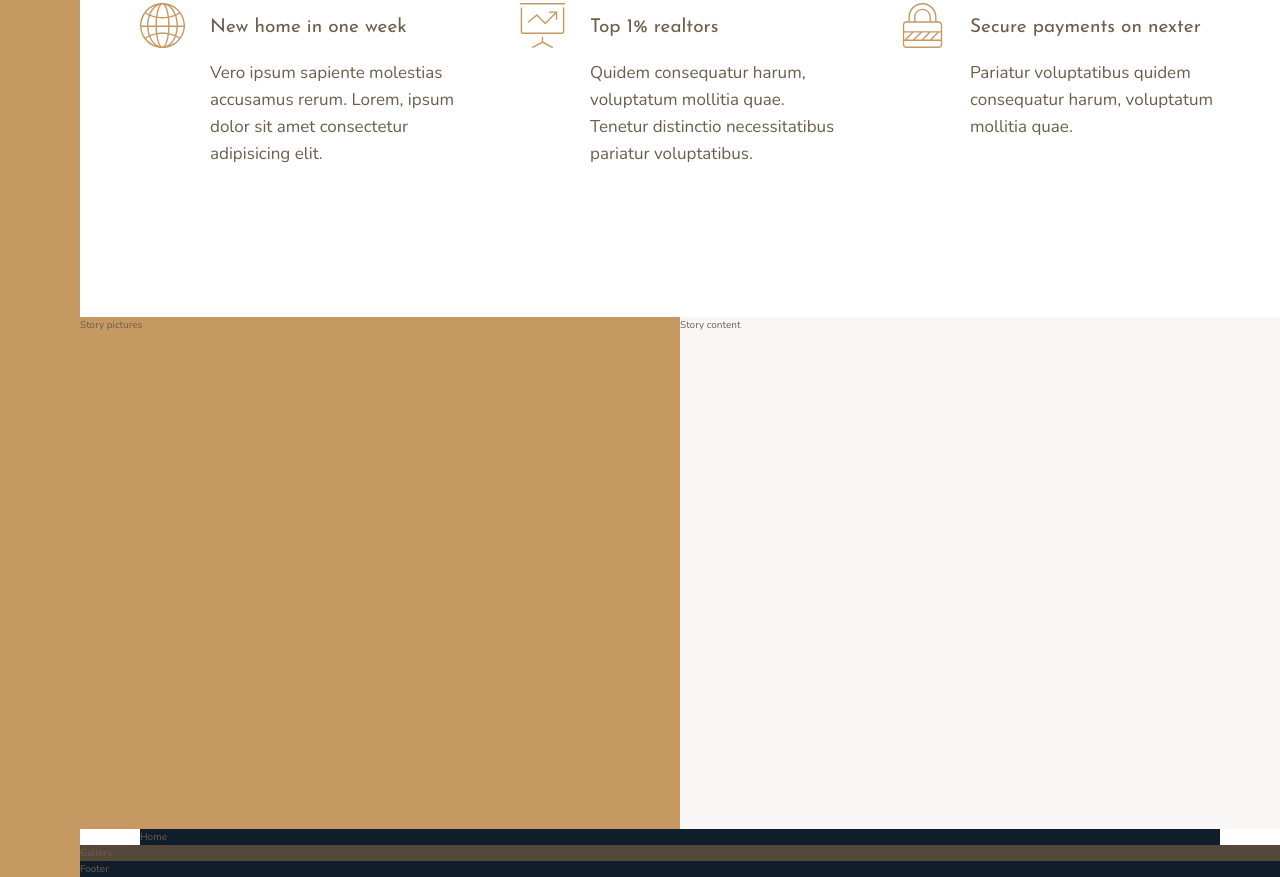
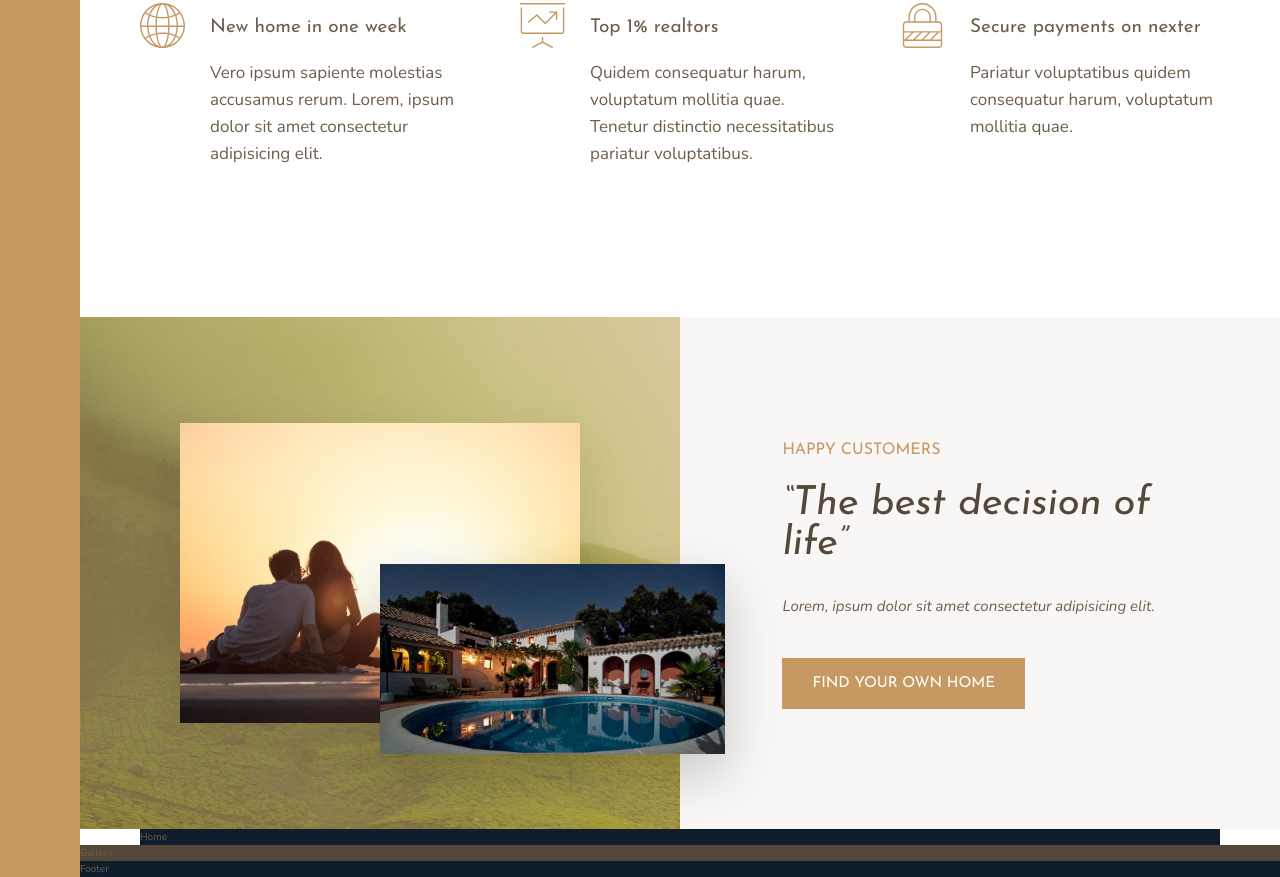
Before and after one commit to Ollie-lee/Nexter, a website: page index.html in a window 1280 px wide. Shown: the part 1018-1895 px from the top of the page. Drawn offline with nearby package versions, Linux system fonts and the light colour scheme.

Commit message:
add story part

```diff
--- a/index.html
+++ b/index.html
@@ -80,11 +80,17 @@
     </section>
 
     <div class="story__pictures">
-        Story pictures
+        <img src="img/story-1.jpeg" alt="Couple with new house" class="story__img--1">
+        <img src="img/story-2.jpeg" alt="New house" class="story__img--2">
+
     </div>
 
     <div class="story__content">
-        Story content
+        <h3 class="heading-3 mb-sm">Happy Customers</h3>
+        <h2 class="heading-2 heading-2--dark mb-md">&ldquo;The best decision of life&rdquo;</h2>
+        <p class="story__text">Lorem, ipsum dolor sit amet consectetur adipisicing elit.
+        </p>
+        <button class="btn">Find your own home</button>
     </div>
 
     <section class="homes">
--- a/sass/_features.scss
+++ b/sass/_features.scss
@@ -4,7 +4,7 @@
     margin: 15rem 0;
 
     display: grid;
-    grid-template-columns: repeat(3, 1fr);
+    // grid-template-columns: repeat(3, 1fr);
     //auto-fit: It simply create as many tracks as can fit
     //based on the width that we define.
     grid-template-columns: repeat(auto-fit, minmax(25rem, 1fr));
--- a/sass/_story.scss
+++ b/sass/_story.scss
@@ -3,11 +3,50 @@
     &__pictures {
         background-color: $color-primary;
         grid-column: full-start/col-end 4;
+        background-image: linear-gradient(rgba($color-primary, .5), rgba($color-primary, .5)), url(../img/back.jpg);
+
+        display: grid;
+        grid-template-rows: repeat(6, 1fr);
+        grid-template-columns: repeat(6, 1fr);
+        align-items: center;
+    }
+
+
+    &__img--1 {
+        width: 100%;
+        grid-row: 2/6;
+        grid-column: 2/6;
+        box-shadow: 0 2rem 5rem rgba($color: #000000, $alpha: .1);
+    }
+
+
+    &__img--2 {
+        width: 115%;
+        grid-row: 4/6;
+        grid-column: 4/7;
+        z-index: 20;
+        box-shadow: 0 2rem 5rem rgba($color: #000000, $alpha: .2);
+
     }
 
     &__content {
         background-color: $color-grey-light-1;
         grid-column: col-start 5/full-end;
 
+        padding: 6rem 8vw;
+        // display: flex;
+        // align-items: flex-start;
+        // justify-content: center;
+        // flex-direction: column;
+
+        display: grid;
+        justify-items: start;
+        align-content: center;
+    }
+
+    &__text {
+        font-size: 1.5rem;
+        font-style: italic;
+        margin-bottom: 4rem;
     }
 }
--- a/sass/_typography.scss
+++ b/sass/_typography.scss
@@ -9,12 +9,24 @@
 
 .heading-2 {
     @extend %heading;
+    font-size: 4rem;
+    font-style: italic;
+    line-height: 1;
 
+    &--light {
+        color: $color-grey-light-1;
+    }
+
+    &--dark {
+        color: $color-grey-dark-1;
+    }
 }
 
 .heading-3 {
     @extend %heading;
-
+    font-size: 1.6rem;
+    color: $color-primary;
+    text-transform: uppercase;
 }
 
 .heading-4 {
@@ -29,3 +41,36 @@
         color: $color-grey-dark-1;
     }
 }
+
+.btn {
+    background-color: $color-primary;
+    color: #fff;
+    border: none;
+    border: 0;
+    font-family: $font-display;
+    font-size: 1.5rem;
+    text-transform: uppercase;
+    padding: 1.8rem 3rem;
+    cursor: pointer;
+    transition: all .2s;
+
+    &:hover {
+        background-color: $color-primary-dark;
+    }
+}
+
+.mb-sm {
+    margin-bottom: 2rem;
+}
+
+.mb-md {
+    margin-bottom: 3rem;
+}
+
+.mb-large {
+    margin-bottom: 4rem;
+}
+
+.mb-hg {
+    margin-bottom: 5rem;
+}
```
Also changed, not shown: sass/main.css.
